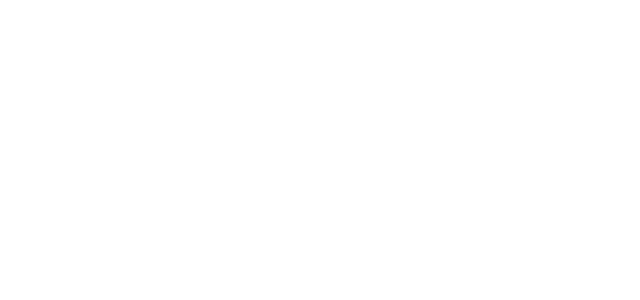
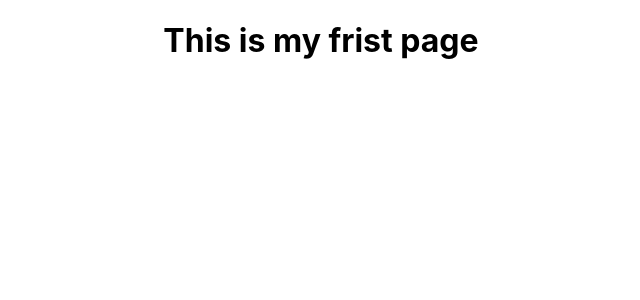
Before and after one commit to MirRiyadh/hungry-bites, a React (Create React App) app: page / in a window 1280 px wide. Shown: the top 300 px of the page, without its empty margins (319-959 px from the left). Built offline with nearby package versions, Linux system fonts and the light colour scheme.

Commit message:
added layout

```diff
--- a/src/App.js
+++ b/src/App.js
@@ -1,10 +1,10 @@
-import logo from './logo.svg';
-import './App.css';
+import logo from "./logo.svg";
+import "./App.css";
 
 function App() {
   return (
     <div className="App">
-
+      <h1>This is my frist page</h1>
     </div>
   );
 }
```
Also changed, not shown: src/layout/Main.js (added, +7 -0 lines).
